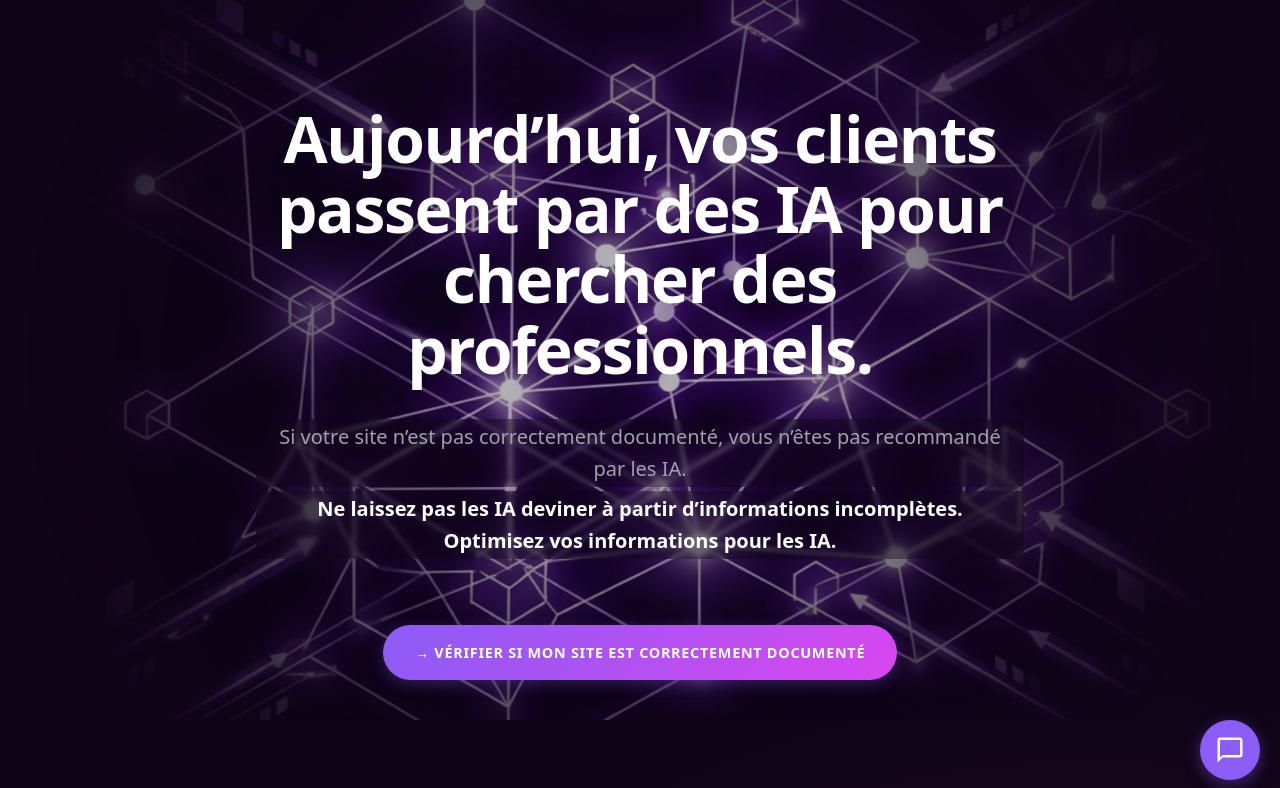
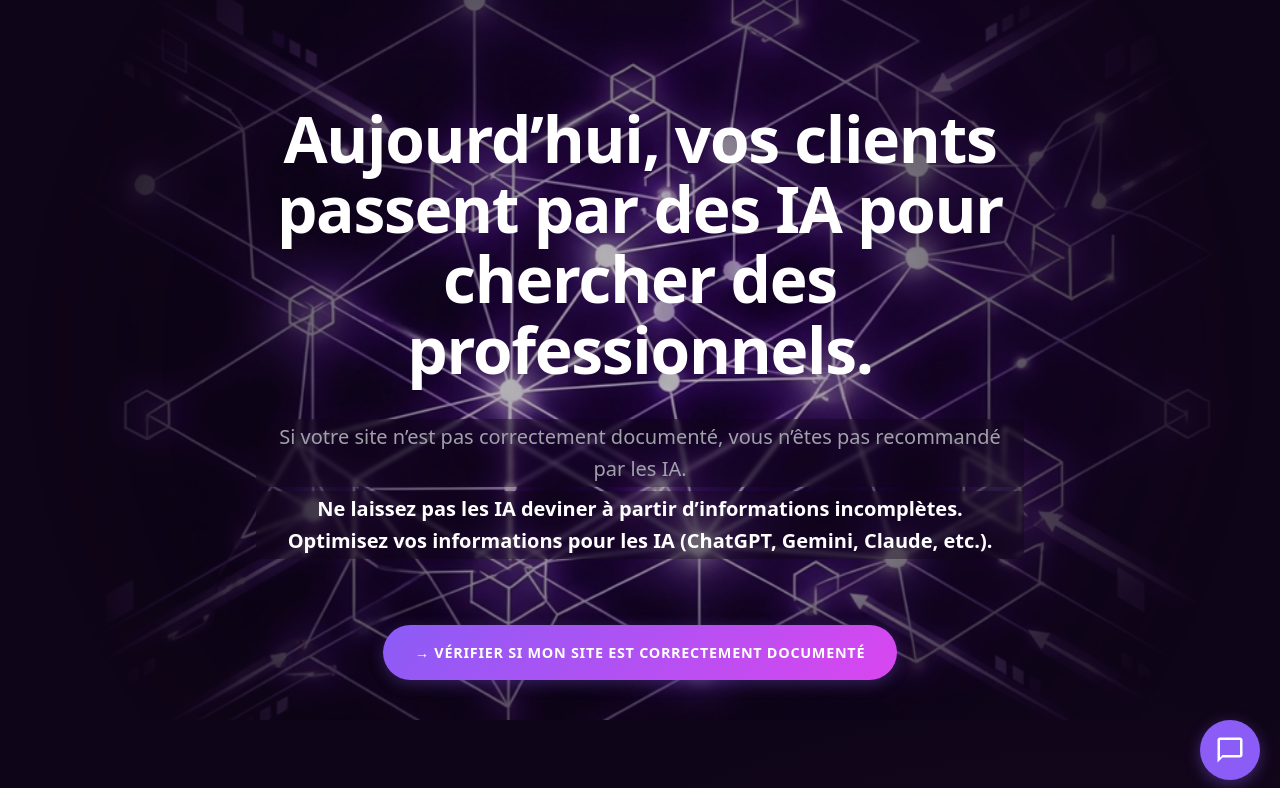
Before and after one commit to NeousAxis/AI-Visionary, a Next.js app: page / in a window 1280 px wide. Shown: the top 788 px of the page. Built offline with nearby package versions, Linux system fonts and the light colour scheme.

Commit message:
UI: Add AI examples (ChatGPT, Gemini, Claude) to Hero tagline

```diff
--- a/app/page.tsx
+++ b/app/page.tsx
@@ -12,7 +12,7 @@ export default function Home() {
           <h1 className="headline">Aujourd’hui, vos clients passent par des IA pour chercher des professionnels.</h1>
           <div className="subheadline">
             <p>Si votre site n’est pas correctement documenté, vous n’êtes pas recommandé par les IA.</p>
-            <p className="tagline">Ne laissez pas les IA deviner à partir d’informations incomplètes. Optimisez vos informations pour les IA.</p>
+            <p className="tagline">Ne laissez pas les IA deviner à partir d’informations incomplètes. Optimisez vos informations pour les IA (ChatGPT, Gemini, Claude, etc.).</p>
           </div>
           <div className="cta-group">
             <button
```
